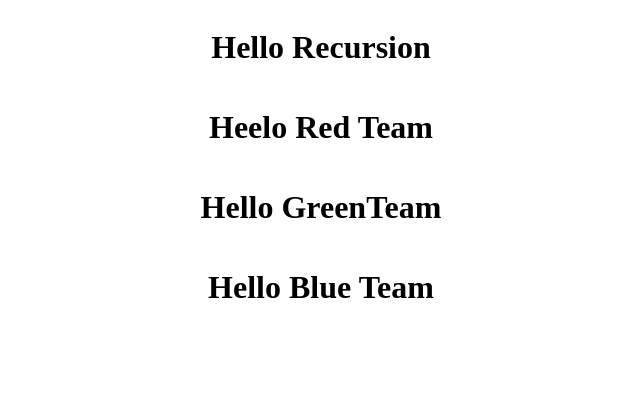
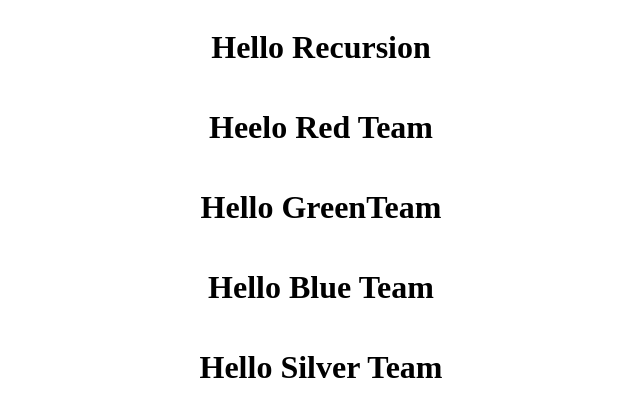
Before and after one commit to teamdev-Gold/task1, a plain HTML site: page index.html in a window 1280 px wide. Shown: the whole page, without its empty margins (319-959 px from the left). Drawn offline with Linux system fonts and the light colour scheme.

Commit message:
Second attempt(da)

```diff
--- a/index.html
+++ b/index.html
@@ -13,6 +13,7 @@
       <h1>Heelo Red Team</h1>
       <h1>Hello GreenTeam</h1>
       <h1>Hello Blue Team</h1>
+      <h1>Hello Silver Team</h1>
     </div>
   </body>
 </html>
```
